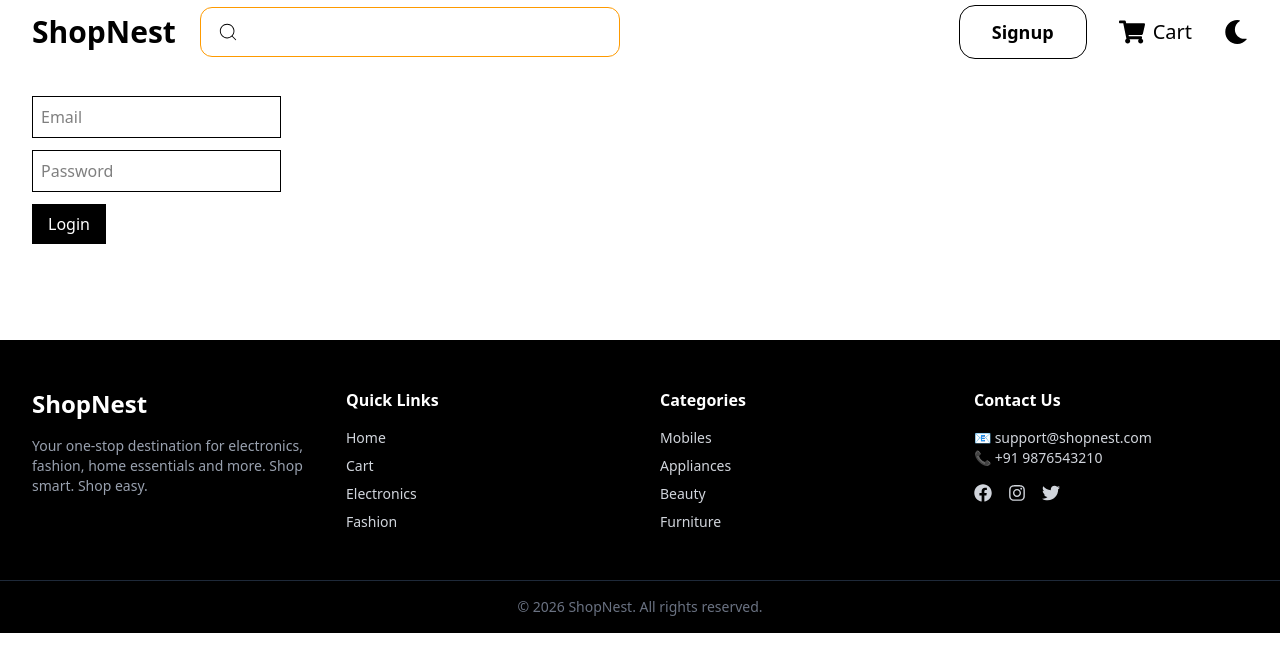
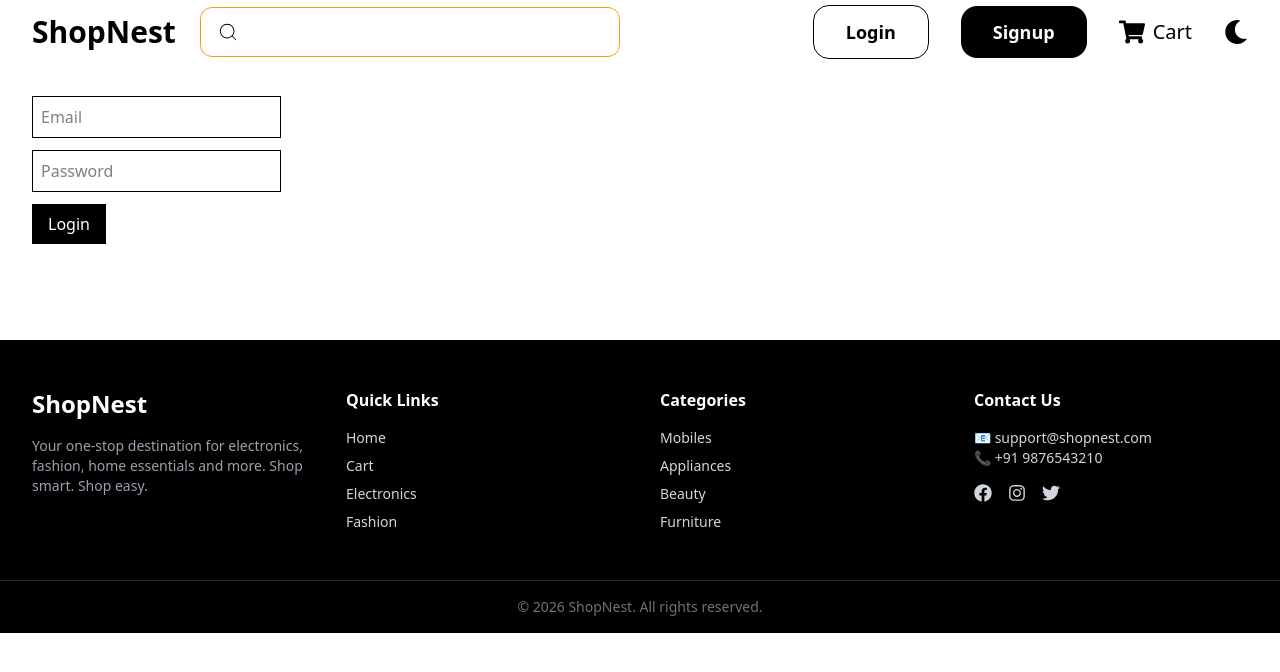
Before and after one commit to vikasya7/e-com, a React (Vite) app: page /login in a window 1280 px wide. Shown: the top 672 px of the page. Built offline with nearby package versions, Linux system fonts and the light colour scheme; no server answers.

Commit message:
feat: enhance Navbar with user authentication and dynamic login/signup buttons; update Login page for error handling

```diff
--- a/src/components/Navbar.jsx
+++ b/src/components/Navbar.jsx
@@ -1,17 +1,40 @@
-import React, { useContext, useState } from 'react'
+import React, { useContext, useEffect, useState } from 'react'
 import { CiSearch } from "react-icons/ci";
 import { FaUser } from "react-icons/fa";
 import { FaShoppingCart } from "react-icons/fa";
 import { FaSun, FaMoon } from "react-icons/fa";
 import { ThemeContext } from '../context/ThemeProvider';
-import { Link } from "react-router-dom";
+import { Link, useNavigate } from "react-router-dom";
 import axios from "axios";
 
 function Navbar() {
     const { theme, toggleTheme } = useContext(ThemeContext)
     const isDark = theme === "dark"
     let isLogin = false
-    const [user,setUser]=useState()
+
+
+    const [user, setUser] = useState(null)
+
+    // check login automatically on load
+
+
+    useEffect(() => {
+        axios
+            .get("/api/v1/users/me", { withCredentials: true })
+            .then((res) => setUser(res.data.data))
+            .catch(() => setUser(null))
+    }, [])
+
+    //logout
+
+    const handleLogout = async () => {
+        await axios.post("/api/v1/users/logout", {}, { withCredentials: true })
+        setUser(null)
+    }
+
+
+
+
     return (
         <div className="">
             <div className={`w-full h-16 flex items-center px-8  ${isDark ? 'bg-black' : 'bg-white'}`}>
@@ -48,17 +71,59 @@ function Navbar() {
                 <div className="ml-auto flex items-center gap-8">
 
                     {/* Signup */}
-                    <button
-                        className={`
-                             px-8 py-3
-                             border rounded-2xl
-                             text-lg font-semibold
-                             ${isDark ? "text-white border-white" : "text-black border-black"}
-                             `}
-                    >
-                        {isLogin ? "Login" : "Signup"}
-                    </button>
+                    {!user ? (
+                        <>
+                            {/* login */}
+                            <Link
+                                to="/login"
+                                className={`px-8 py-3 border rounded-2xl text-lg font-semibold ${isDark ? "text-white border-white" : "text-black border-black"}`}
+                            >
+                                Login
+                            </Link>
 
+
+                            {/* signup */}
+                            <Link
+                                to="/signup"
+                                className='px-8 py-3 bg-black text-white rounded-2xl text-lg font-semibold'
+                            >
+                                Signup
+                            </Link>
+
+                        </>
+
+                    ) : (
+
+                        // when the user is logged in
+                        <>
+                            <div className="flex items-center gap-3">
+
+                                {/* Avatar */}
+                                <img
+                                    src={user.avatar}
+                                    alt="avatar"
+                                    className="w-10 h-10 rounded-full object-cover border"
+                                />
+
+                                {/* Name */}
+                                <span
+                                    className={`font-semibold text-lg ${isDark ? "text-white" : "text-black"
+                                        }`}
+                                >
+                                    Hi {user.fullname}
+                                </span>
+
+                                {/* Logout */}
+                                <button
+                                    onClick={handleLogout}
+                                    className="px-6 py-2 bg-red-500 text-white rounded-2xl"
+                                >
+                                    Logout
+                                </button>
+                            </div>
+                        </>
+
+                  )}
                     {/* Cart */}
                     <Link to="/cart" className="flex items-center gap-2 cursor-pointer">
                         <FaShoppingCart
--- a/src/pages/Login.jsx
+++ b/src/pages/Login.jsx
@@ -1,16 +1,19 @@
 import React, { useState } from 'react'
-
+import axios from 'axios'
+import { useNavigate } from 'react-router-dom'
 function Login() {
+    const navigate=useNavigate()
     const[email,setEmail]=useState("")
     const[password,setPassword]=useState("")
 
-    const handleLogin=async ()=>{
-        await axios.post(
-            "/api/v1/users/login",
-            {email,password},
-            {withCredentials: true}
-        )
-        alert("Logged in ✅");
+     const handleLogin=async()=>{
+       try {
+         await axios.post("/api/v1/users/login",{email,password},{withCredentials:true})
+         navigate("/")
+       } catch (err) {
+         console.log(err);
+         alert("Login failed");
+       }
     }
   return (
    <div className="p-8">
```
